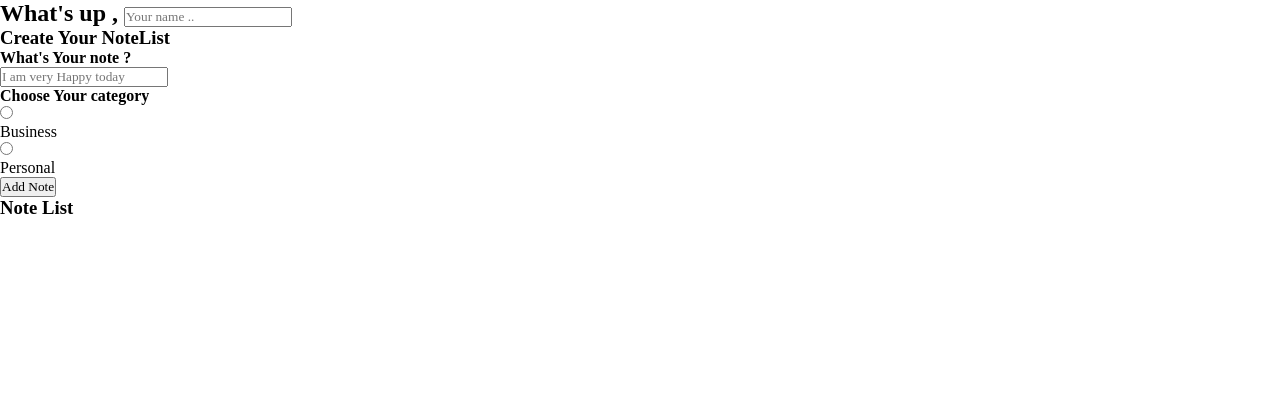
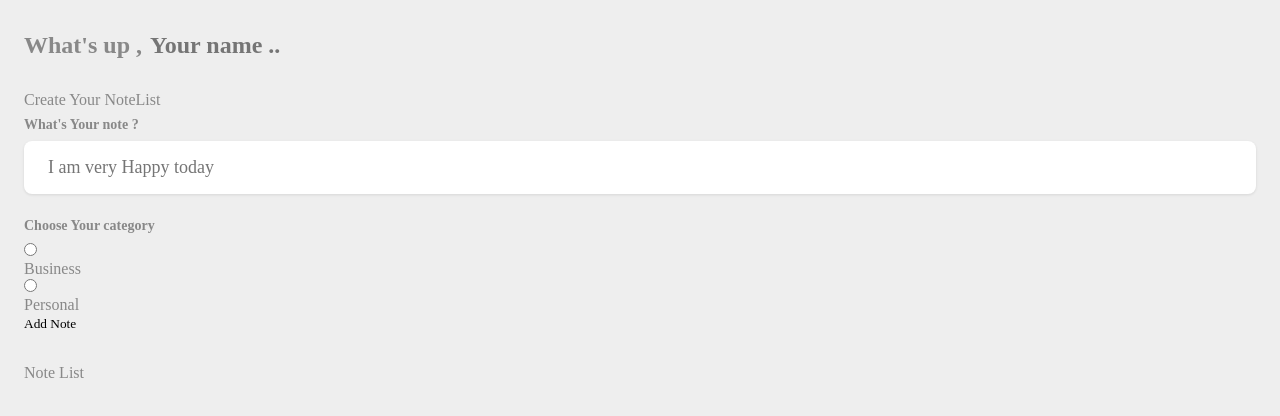
Before and after one commit to marrjan/Notelist-Project, a plain HTML site: page index.html in a window 1280 px wide. Drawn offline with Linux system fonts and the light colour scheme.

Commit message:
third push

```diff
--- a/style.css
+++ b/style.css
@@ -5,3 +5,67 @@
     box-sizing: border-box;
     font-family: poppins;
 }
+
+input:not([type="radio"]):not([type="checkbox"]), button{
+    appearance: none;
+	border: none;
+	outline: none;
+	background: none;
+	cursor: initial;
+}
+
+body {
+    background: #EEE;
+    color:  #888;
+}
+
+section {
+	margin-top: 2rem;
+	margin-bottom: 2rem;
+	padding-left: 1.5rem;
+	padding-right: 1.5rem;
+}
+
+h3 {
+	color: #888;
+	font-size: 1rem;
+	font-weight: 400;
+	margin-bottom: 0.5rem;
+}
+
+
+h4 {
+	color: #888;
+	font-size: 0.875rem;
+	font-weight: 700;
+	margin-bottom: 0.5rem;
+}
+
+.first-section .title {
+    display: flex;
+}
+
+.first-section .title input{
+    margin-left: 0.5rem;
+	flex: 1 1 0%;
+	min-width: 0;
+}
+
+.first-section .title ,
+.first-section .title input {
+    color: #888;
+    font-size: 1.5rem;
+	font-weight: 700;
+}
+
+.note-list input[type="text"] {
+    display: block;
+	width: 100%;
+	font-size: 1.125rem;
+	padding: 1rem 1.5rem;
+	color: #888;
+	background-color: #FFF;
+	border-radius: 0.5rem;
+	box-shadow: 0 1px 3px rgba(0, 0, 0, 0.1);
+	margin-bottom: 1.5rem;
+}
```
